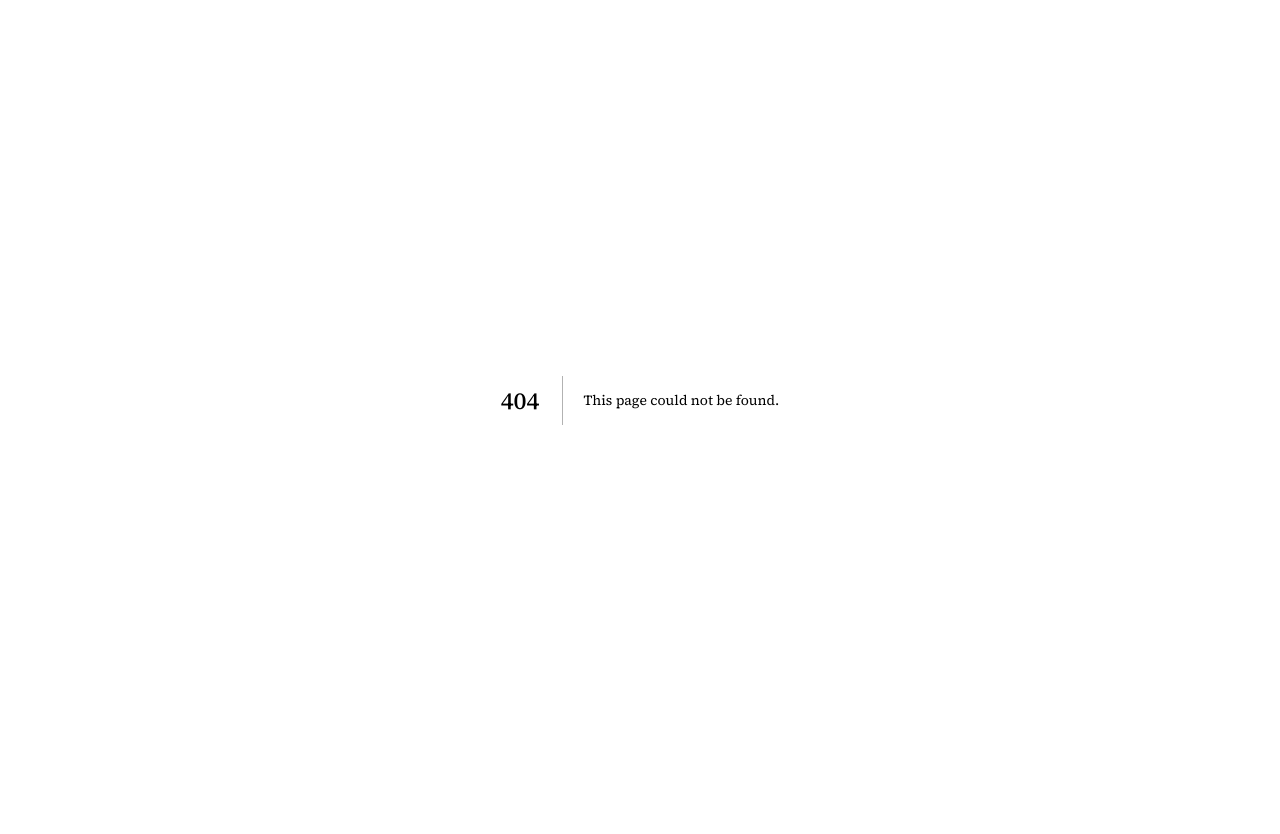
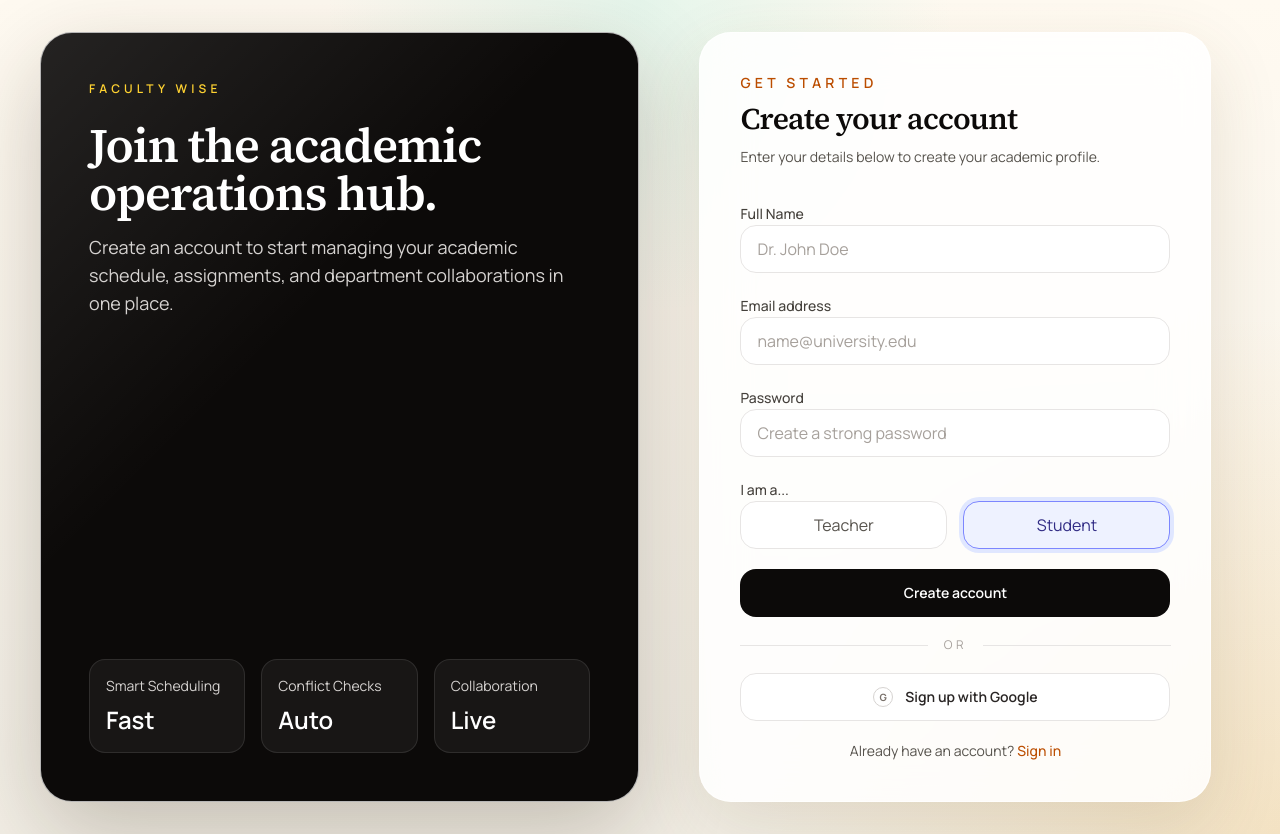
Before and after one commit to WenDEVLIFE/faculti_wise, a Next.js app: page /register in a window 1280 px wide. Before the commit this address had no page. Before the commit the page ends 800 px from the top, so only its background shows below. Built offline with nearby package versions, Linux system fonts and the light colour scheme; no server answers.

Commit message:
feat: implement authentication provider and login functionality with Google and email support, and add registration page scaffolding.

```diff
--- /dev/null
+++ b/app/(auth)/register/page.tsx
@@ -0,0 +1,11 @@
+import type { Metadata } from "next";
+import RegisterPageView from "@/features/auth/register/RegisterPageView";
+
+export const metadata: Metadata = {
+  title: "Register | Faculty Wise",
+  description: "Create an account to manage faculty schedules and teaching load.",
+};
+
+export default function RegisterPage() {
+  return <RegisterPageView />;
+}
--- a/app/layout.tsx
+++ b/app/layout.tsx
@@ -17,6 +17,8 @@ export const metadata: Metadata = {
   description: "Faculty scheduling and load management for academic teams.",
 };
 
+import { AuthProvider } from "@/lib/context/AuthContext";
+
 export default function RootLayout({
   children,
 }: Readonly<{
@@ -27,7 +29,11 @@ export default function RootLayout({
       lang="en"
       className={`${manrope.variable} ${sourceSerif.variable} h-full antialiased`}
     >
-      <body className="min-h-full flex flex-col">{children}</body>
+      <body className="min-h-full flex flex-col">
+        <AuthProvider>
+          {children}
+        </AuthProvider>
+      </body>
     </html>
   );
 }
--- a/features/auth/login/LoginPageView.tsx
+++ b/features/auth/login/LoginPageView.tsx
@@ -2,7 +2,47 @@ import Link from "next/link";
 
 import { appRoutes } from "@/lib/constants/routes.constants";
 
+import { useState } from "react";
+import { useRouter } from "next/navigation";
+import { signInWithEmailAndPassword } from "firebase/auth";
+import { auth } from "@/lib/firebase";
+import { useAuth } from "@/lib/context/AuthContext";
+
 export default function LoginPageView() {
+  const router = useRouter();
+  const { signInWithGoogle } = useAuth();
+  const [email, setEmail] = useState("");
+  const [password, setPassword] = useState("");
+  const [error, setError] = useState<string | null>(null);
+  const [loading, setLoading] = useState(false);
+
+  const handleLogin = async (e: React.FormEvent) => {
+    e.preventDefault();
+    setError(null);
+    setLoading(true);
+    try {
+      await signInWithEmailAndPassword(auth, email, password);
+      router.push(appRoutes.dashboard);
+    } catch (err: any) {
+      setError(err.message || "Failed to sign in. Please check your credentials.");
+    } finally {
+      setLoading(false);
+    }
+  };
+
+  const handleGoogleSignIn = async () => {
+    setError(null);
+    setLoading(true);
+    try {
+      await signInWithGoogle();
+      router.push(appRoutes.dashboard);
+    } catch (err: any) {
+      setError(err.message || "Failed to sign in with Google.");
+    } finally {
+      setLoading(false);
+    }
+  };
+
   return (
     <main className="min-h-screen bg-[radial-gradient(circle_at_top,_rgba(45,212,191,0.12),_transparent_30%),radial-gradient(circle_at_bottom_right,_rgba(245,158,11,0.16),_transparent_34%),linear-gradient(180deg,_#fffaf1_0%,_#f3efe6_100%)] px-6 py-8 text-stone-900 sm:px-8 lg:px-10">
       <div className="mx-auto grid min-h-[calc(100vh-4rem)] w-full max-w-7xl gap-8 lg:grid-cols-[1fr_0.95fr]">
@@ -56,7 +96,12 @@ export default function LoginPageView() {
               </p>
             </div>
 
-            <form className="mt-8 space-y-5">
+            <form className="mt-8 space-y-5" onSubmit={handleLogin}>
+              {error && (
+                <div className="rounded-xl bg-red-50 p-4 text-sm text-red-600 border border-red-100">
+                  {error}
+                </div>
+              )}
               <div className="space-y-2">
                 <label
                   htmlFor="email"
@@ -68,8 +113,11 @@ export default function LoginPageView() {
                   id="email"
                   name="email"
                   type="email"
+                  required
                   autoComplete="email"
                   placeholder="name@university.edu"
+                  value={email}
+                  onChange={(e) => setEmail(e.target.value)}
                   className="h-12 w-full rounded-2xl border border-stone-200 bg-white px-4 text-stone-900 outline-none transition placeholder:text-stone-400 focus:border-amber-400 focus:ring-4 focus:ring-amber-100"
                 />
               </div>
@@ -85,8 +133,11 @@ export default function LoginPageView() {
                   id="password"
                   name="password"
                   type="password"
+                  required
                   autoComplete="current-password"
                   placeholder="Enter your password"
+                  value={password}
+                  onChange={(e) => setPassword(e.target.value)}
                   className="h-12 w-full rounded-2xl border border-stone-200 bg-white px-4 text-stone-900 outline-none transition placeholder:text-stone-400 focus:border-amber-400 focus:ring-4 focus:ring-amber-100"
                 />
               </div>
@@ -110,9 +161,10 @@ export default function LoginPageView() {
 
               <button
                 type="submit"
-                className="inline-flex h-12 w-full items-center justify-center rounded-2xl bg-stone-950 px-5 text-sm font-semibold text-white transition hover:bg-stone-800"
+                disabled={loading}
+                className="inline-flex h-12 w-full items-center justify-center rounded-2xl bg-stone-950 px-5 text-sm font-semibold text-white transition hover:bg-stone-800 disabled:opacity-50 disabled:cursor-not-allowed"
               >
-                Sign in
+                {loading ? "Signing in..." : "Sign in"}
               </button>
 
               <div className="flex items-center gap-4 text-xs uppercase tracking-[0.3em] text-stone-400">
@@ -123,7 +175,9 @@ export default function LoginPageView() {
 
               <button
                 type="button"
-                className="inline-flex h-12 w-full items-center justify-center gap-3 rounded-2xl border border-stone-200 bg-white px-5 text-sm font-semibold text-stone-800 transition hover:border-stone-300 hover:bg-stone-50"
+                onClick={handleGoogleSignIn}
+                disabled={loading}
+                className="inline-flex h-12 w-full items-center justify-center gap-3 rounded-2xl border border-stone-200 bg-white px-5 text-sm font-semibold text-stone-800 transition hover:border-stone-300 hover:bg-stone-50 disabled:opacity-50"
               >
                 <span className="flex h-5 w-5 items-center justify-center rounded-full border border-stone-300 text-[10px] font-bold text-stone-500">
                   G
@@ -163,8 +217,8 @@ export default function LoginPageView() {
 
               <p className="text-center text-sm text-stone-600">
                 New here?{" "}
-                <Link href={appRoutes.home} className="font-medium text-amber-700">
-                  Learn more about Faculty Wise
+                <Link href="/register" className="font-medium text-amber-700">
+                  Create an account
                 </Link>
               </p>
             </form>
```
